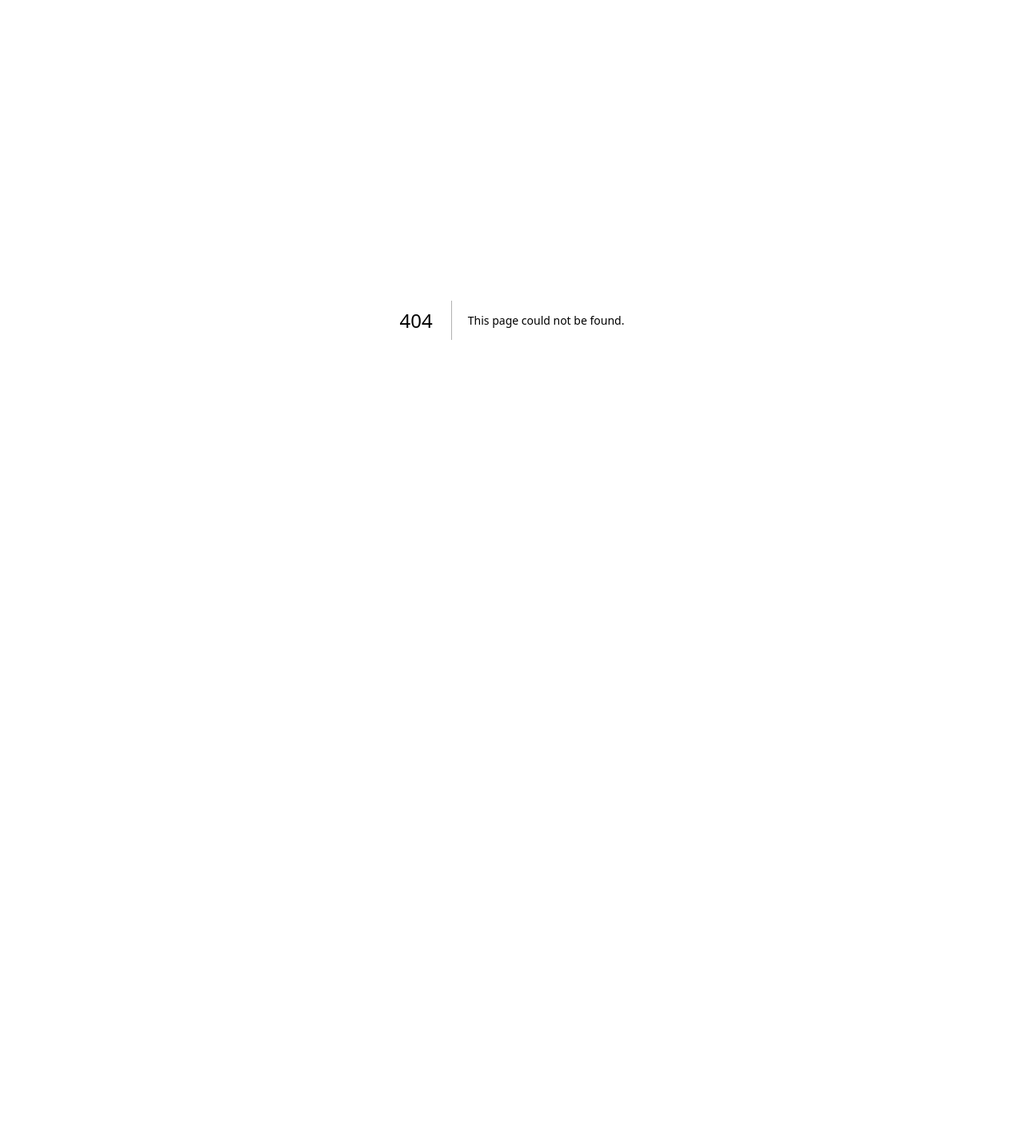
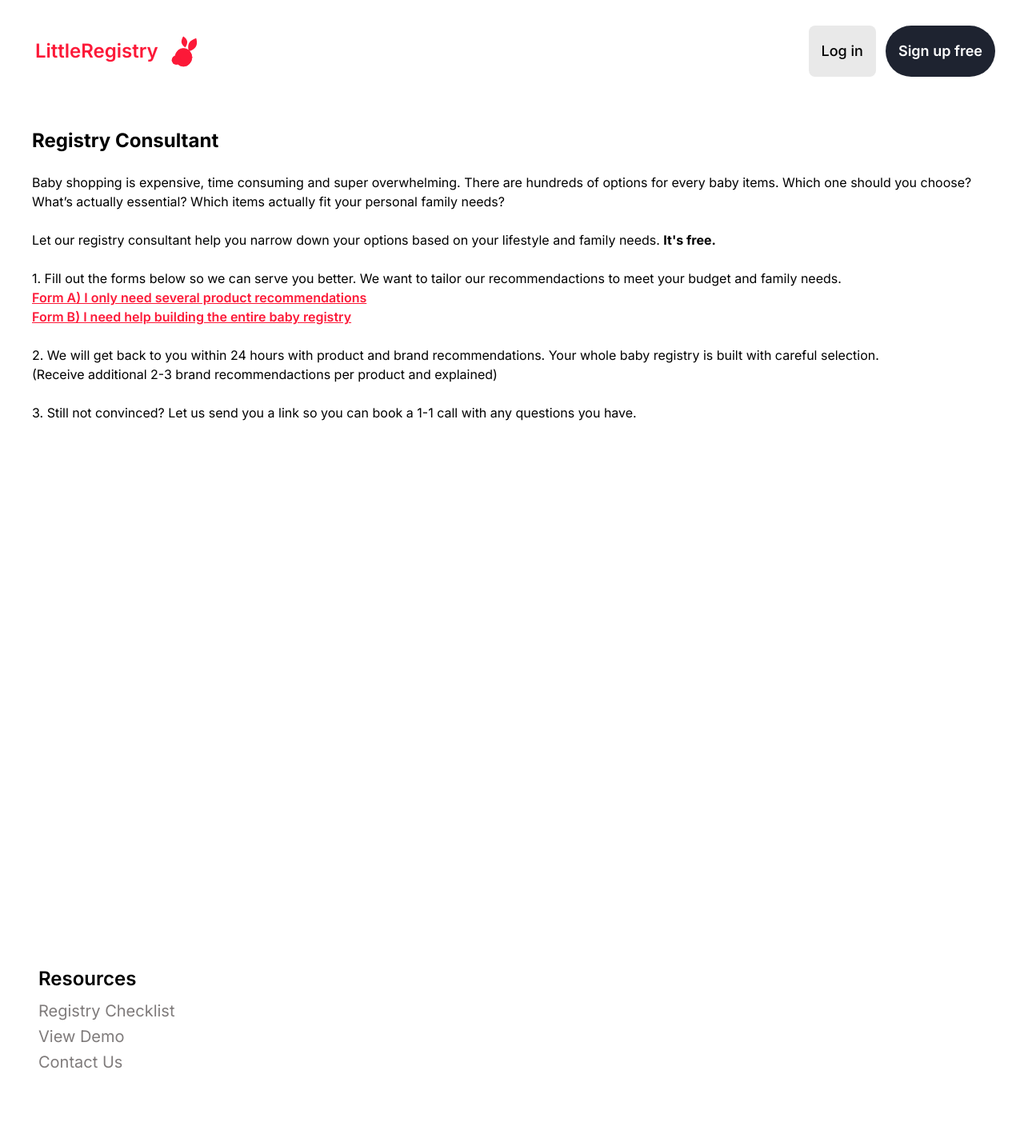
Before and after one commit to littleregistry/hop-land, a Next.js app: page /registry-consultant in a window 1280 px wide. Before the commit this address had no page. Shown: the top 1418 px of the page at 80% size. Before the commit the page ends 800 px from the top, so only its background shows below. Built offline with nearby package versions, Linux system fonts and the light colour scheme.

Commit message:
added registry consultant features

```diff
--- a/package.json
+++ b/package.json
@@ -20,6 +20,7 @@
     "postcss-focus-visible": "^6.0.4",
     "react": "18.2.0",
     "react-dom": "18.2.0",
+    "react-helmet": "^6.1.0",
     "react-hook-form": "^7.46.2",
     "tailwindcss": "^3.3.0"
   },
--- a/src/components/Footer.jsx
+++ b/src/components/Footer.jsx
@@ -32,7 +32,7 @@ export function Footer() {
   }
 
   return (
-    <footer className="bg-slate-50">
+    <footer className="bg-slate-50  ">
       <Container>
           {/* <nav className="mt-10 text-sm" aria-label="quick links">
             <div className="-my-1 flex justify-center gap-x-6">
--- a/src/components/Header.jsx
+++ b/src/components/Header.jsx
@@ -1,6 +1,7 @@
 import { Fragment } from 'react'
 import Link from 'next/link'
 import Image from 'next/image'
+import Head from 'next/head'
 import { Popover, Transition, } from '@headlessui/react'
 import clsx from 'clsx'
 
@@ -96,7 +97,23 @@ function MobileNavigation() {
 
 export function Header() {
   return (
+    <>
+    <Head>
+        <title>LittleRegistry - The Best Canadian Baby Registry</title>
+
+        <link rel="apple-touch-icon" sizes="180x180" href="/apple-touch-icon.png" />
+        <link rel="icon" type="image/png" sizes="32x32" href="/favicon-32x32.png" />
+        <link rel="icon" type="image/png" sizes="16x16" href="/favicon-16x16.png" />
+        <link rel="icon" type="image/x-icon" href="/favicon.ico"/>
+        <link rel="icon" href="/favicon.ico" sizes="any" />
+
+        <link rel="manifest" href="/site.webmanifest" />
+        <link rel="mask-icon" href="/safari-pinned-tab.svg" color="#5bbad5" />
+
+    </Head>
+
     <header className="bg-[#FAEAE7]">
+
       <Container className="">
         <nav className="">
           <div className="bg-[#fff] z-20 h-14 sm:h-20 fixed rounded-full flex justify-between items-center right-6 left-6 top-6">
@@ -137,5 +154,6 @@ export function Header() {
         </nav>
       </Container>
     </header>
+    </>
   )
 }
--- a/src/components/HeroTwo.jsx
+++ b/src/components/HeroTwo.jsx
@@ -101,18 +101,19 @@ export function HeroTwo() {
                 </div>
                 </div>
                 <div className="mt-10 mx-auto max-w-2xl w-fit flex justify-end">
+                <Image src={registryGraphicThree} height={700} className={ "opacity-1 visible transition-opacity ease-in duration-700 inline-block h-full"}/>
+
                 {/* overflow-hidden */}
-                    <div
+                    {/* <div
                         className="w-full whitespace-nowrap h-200 w-100"
                         style={{ transform: `translate3d(${-index * 100}%, 0, 0)` }}
-                    >
-                        {/*  */}
+                    > */}
 
-                        {colors.map((backgroundColor, idx) => (
+                        {/* {colors.map((backgroundColor, idx) => (
                             <Image src={backgroundColor} height={700} key={idx} className={idx == index ? "opacity-1 visible transition-opacity ease-in duration-700 inline-block h-full" : "opacity-0 invisible transition-opacity ease-in duration-700 inline-block h-full"}/>
-                        ))}
+                        ))} */}
 
-                    </div>
+                    {/* </div> */}
                 </div>
       </div>
 
--- a/src/pages/baby-registry-checklist.jsx
+++ b/src/pages/baby-registry-checklist.jsx
@@ -5,7 +5,9 @@ import Image from 'next/image';
 import Link from 'next/link';
 import React, { useState, useEffect } from "react";
 import { Disclosure } from '@headlessui/react'
+import { Button } from '@/components/Button'
 import { ChevronDownIcon, ChevronUpIcon } from '@heroicons/react/24/outline'
+import { Helmet } from 'react-helmet';
 
 import registryChecklist from './registry-checklist-items.json';
 
@@ -51,21 +53,51 @@ export default function Checklist() {
 
     return(
         <div className="pt-4">
+        <Helmet>
+            <title>Baby Registry Checklist (with Pictures & Tips)</title>
+            <meta name="description" content="Get your free personalized baby registry checklist & recommendations." />
+            <meta name="keywords" content="baby registry checklist, shopping, baby product recommendations" />
+            {/* <meta name="author" content="Your Name" /> */}
+            <meta property="og:title" content="Personalized baby registry checklist" />
+            <meta property="og:description" content="Get your free personalized baby registry checklist & recommendations." />
+            {/* <meta property="og:image" content="https://example.com/image.jpg" /> */}
+            <meta property="og:url" content="https://littleregistry.ca/baby-registry-checklist" />
+            {/* <meta name="twitter:title" content="My Page Title" />
+            <meta name="twitter:description" content="This is a description of my page" />
+            <meta name="twitter:image" content="https://example.com/image.jpg" />
+            <meta name="twitter:card" content="summary_large_image" /> */}
+        </Helmet>
+
         <Header />
 
         <div className="px-4 md:px-12 pt-2">
 
             <div className="flex flex-nowrap justify-center mt-24">
                 <div className="max-w-xl">
-                    <h1 id="your-orders-heading" className="text-3xl font-bold tracking-tight text-gray-900">
+                    <h1 id="your-orders-heading" className="text-center text-3xl font-bold tracking-tight text-gray-900">
                     Baby Registry Checklist
                     </h1>
-                    <p className="flex justify-center mt-2 text-sm text-gray-500">
-                    Let's make sure you don't miss a single thing.
+
+                    {/* Desc */}
+                    <p className="flex justify-center mt-2 text-medium text-center text-gray-400">
+                     Let's make sure you don't miss a single thing.<br/>Sign up to build your list and save your progress.
                     </p>
                 </div>
 
             </div>
+
+             {/* CTA */}
+             <div className="flex justify-center">
+             <Button href="/registry-consultant" className=" bg-[#E8C0E8] hover:bg-[#d3a9d3] m-5 px-5 py-2 text-[#545154] text-xl">
+                    {/* <div className="mx-6 my-10 p-10 rounded-3xl bg-[#461F69] text-[#ffffff]">                     */}
+                            <p className="m-6 max-w-5xl text-lg sm:text-xl text-center tracking-tight">
+                            Get your baby registry list built by experts for free <br/><b>(limited time only)</b>
+                            </p>
+                    {/* </div> */}
+            </Button>
+            </div>
+
+
 
 
             <div className="grid place-content-center grid-cols-1 px-0 md:px-20">
--- a/src/pages/index.jsx
+++ b/src/pages/index.jsx
@@ -1,5 +1,7 @@
 import Head from 'next/head'
 import Image from 'next/image'
+import { useEffect } from 'react'
+import { Helmet } from 'react-helmet'
 
 import { CallToAction } from '@/components/CallToAction'
 import { Footer } from '@/components/Footer'
@@ -24,27 +26,32 @@ import { Faq } from '@/components/Faq.jsx'
 
 
 export default function Home() {
+  const isMobile = typeof window !== "undefined"
+  useEffect(() => {
+    if (isMobile) {
+      const head = document.querySelector("head");
+      const script = document.createElement("script");
+
+      script.setAttribute("src", '../scripts/crisp.js');
+      head.appendChild(script);
+
+      return () => {
+        head.removeChild(script);
+      };
+    }
+
+  }, []);
   return (
     <>
-      <Head>
-        <title>LittleRegistry - The Best Canadian Baby Registry</title>
-        <meta
+      <Header />
+
+      {/* <meta
           name="description"
           content="Most bookkeeping software is accurate, but hard to use. We make the opposite trade-off, and hope you don’t get audited."
         />
-        <link rel="apple-touch-icon" sizes="180x180" href="/apple-touch-icon.png" />
-        <link rel="icon" type="image/png" sizes="32x32" href="/favicon-32x32.png" />
-        <link rel="icon" type="image/png" sizes="16x16" href="/favicon-16x16.png" />
-        <link rel="icon" type="image/x-icon" href="/favicon.ico"/>
-        <link rel="icon" href="/favicon.ico" sizes="any" />
+        <meta name="msapplication-TileColor" content="#da532c" />
+        <meta name="theme-color" content="#ffffff"></meta> */}
 
-        <link rel="manifest" href="/site.webmanifest" />
-        <link rel="mask-icon" href="/safari-pinned-tab.svg" color="#5bbad5" />
-        <meta name="msapplication-TileColor" content="#da532c" />
-        <meta name="theme-color" content="#ffffff"></meta>
-
-      </Head>
-      <Header />
       <main className="">
 
         <HeroTwo />
--- /dev/null
+++ b/src/pages/registry-consultant.jsx
@@ -0,0 +1,103 @@
+import Head from 'next/head'
+import Image from 'next/image'
+import Link from 'next/link'
+
+import { Footer } from '@/components/Footer'
+import { Header } from '@/components/Header'
+import { HeroTwo } from '@/components/HeroTwo'
+import { Helmet } from 'react-helmet';
+
+import { HowItWorksHero } from '@/components/HowItWorksHero'
+import { HowItWorks } from '@/components/HowItWorks'
+
+
+export default function HowitworksPage() {
+  return (
+    <>
+      <Head>
+        <link rel="apple-touch-icon" sizes="180x180" href="/apple-touch-icon.png" />
+        <link rel="icon" type="image/png" sizes="32x32" href="/favicon-32x32.png" />
+        <link rel="icon" type="image/png" sizes="16x16" href="/favicon-16x16.png" />
+        <link rel="icon" type="image/x-icon" href="/favicon.ico"/>
+        <link rel="manifest" href="/site.webmanifest" />
+        <link rel="mask-icon" href="/safari-pinned-tab.svg" color="#5bbad5" />
+        <link rel="icon" href="/favicon.ico" sizes="any" />
+      </Head>
+        <Helmet>
+            <title>LittleRegistry - How Registry Consultant works</title>
+            <meta name="description" content="Get your free personalized baby registry checklist & recommendations." />
+            <meta name="keywords" content="baby registry checklist, shopping, baby product recommendations" />
+            {/* <meta name="author" content="Your Name" /> */}
+            <meta property="og:title" content="Personalized baby registry checklist" />
+            <meta property="og:description" content="Get your free personalized baby registry checklist & recommendations." />
+            {/* <meta property="og:image" content="https://example.com/image.jpg" /> */}
+            <meta property="og:url" content="https://littleregistry.ca/baby-registry-checklist" />
+            {/* <meta name="twitter:title" content="My Page Title" />
+            <meta name="twitter:description" content="This is a description of my page" />
+            <meta name="twitter:image" content="https://example.com/image.jpg" />
+            <meta name="twitter:card" content="summary_large_image" /> */}
+            {/* <meta name="msapplication-TileColor" content="#da532c" />
+            <meta name="theme-color" content="#ffffff"></meta> */}
+        </Helmet>
+
+      <Header />
+      <main className="min-h-[1000px]">
+
+        <div className="mt-40 mx-10">
+            <h1 className="text-2xl font-bold">Registry Consultant</h1>
+            <br/>
+
+            <p>
+            Baby shopping is expensive, time consuming and super overwhelming. There are hundreds of options for every baby items. Which one should you choose? What’s actually essential? Which items actually fit your personal family needs?
+            </p>
+
+            <br/>
+
+            <p>
+            Let our registry consultant help you narrow down your options based on your lifestyle and family needs.  <b>It's free.</b>
+            </p>
+
+            <br/>
+
+            <p>
+            1. Fill out the forms below so we can serve you better. We want to tailor our recommendactions to meet your budget and family needs.
+            </p>
+
+            <Link href="https://forms.gle/yPXVQAMQ1PhPx3zR8">
+                <p className="text-[#fc1938] font-semibold underline">
+                    Form A) I only need several product recommendations
+                </p>
+            </Link>
+
+            <Link href="https://forms.gle/8RRZd1azDXKLXZR4A">
+                <p className="text-[#fc1938] font-semibold underline">
+                    Form B) I need help building the entire baby registry
+                </p>
+            </Link>
+
+
+            <br/>
+
+            <p>
+            2. We will get back to you within 24 hours with product and brand recommendations. Your whole baby registry is built with careful selection.
+            </p>
+            <p>
+            (Receive additional 2-3 brand recommendactions per product and explained)
+            </p>
+
+            <br/>
+
+            <p>
+            3. Still not convinced? Let us send you a link so you can book a 1-1 call with any questions you have.
+            </p>
+
+        </div>
+
+        {/* <HowItWorksHero />
+        <HowItWorks />         */}
+
+      </main>
+      <Footer />
+    </>
+  )
+}
--- /dev/null
+++ b/src/scripts/crisp.js
@@ -0,0 +1 @@
+window.$crisp=[];window.CRISP_WEBSITE_ID="33c9096f-4659-436e-aba6-24c2ef60849f";(function(){ d=document;s=d.createElement("script"); s.src="https://client.crisp.chat/l.js"; s.async=1;d.getElementsByTagName("head")[0].appendChild(s);})();
```
Also changed, not shown: 1 other file (tests, documents, lock files or other folders).
